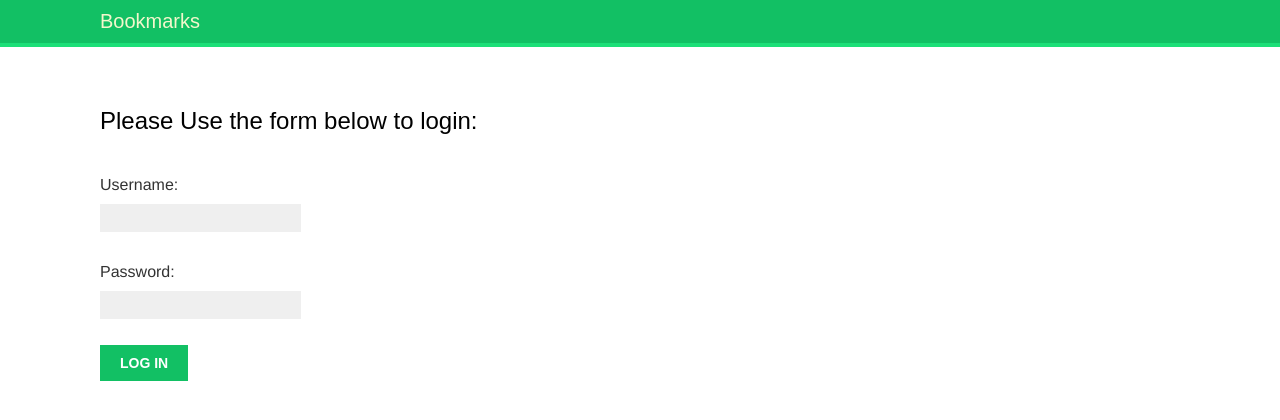
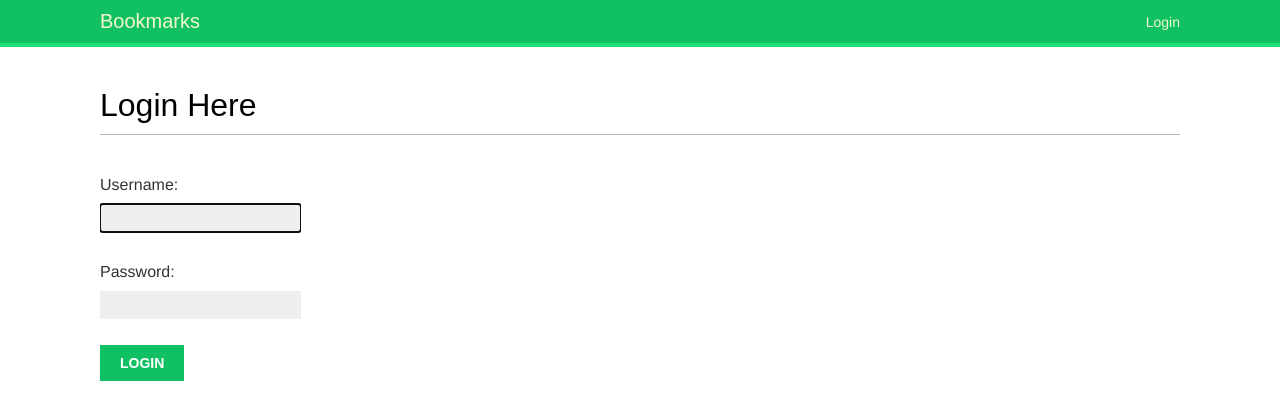
Before and after one commit to alxayeed/django-social-site, a Django app: page /login/ in a window 1280 px wide. Shown: the top 420 px of the page. Run offline with Django 3.2, Linux system fonts and the light colour scheme; some web fonts are replaced.

Commit message:
login,logout view created with django auth views

```diff
--- a/account/templates/account/login.html
+++ b/account/templates/account/login.html
@@ -9,13 +9,10 @@ Login
 {% block content %}
 <h2>Please Use the form below to login:</h2>
 
-{% if message %}
 {{ message }}
-{% else %}
 <form action="" method="POST">
     {% csrf_token %}
     {{ form.as_p }}
     <input type="submit" value="Log in">
 </form>
-{% endif %}
 {% endblock content%}
--- a/account/templates/base.html
+++ b/account/templates/base.html
@@ -15,6 +15,29 @@
 <body>
     <div id="header">
         <span class="logo">Bookmarks</span>
+        {% if request.user.is_authenticated %}
+        <ul class="menu">
+            <li {% if section == "dashboard" %} class="selected" {% endif %}>
+                <a href="{% url 'account:dashboard' %}">My Dashboard</a>
+            </li>
+            <li {% if section == "images" %} class="selected" {% endif %}>
+                <a href="#">Images</a>
+            </li>
+            <li {% if section == "people" %} class="selected" {% endif %}>
+                <a href="#">People</a>
+            </li>
+        </ul>
+        {% endif %}
+
+        <span class="user">
+            {% if request.user.is_authenticated %}
+            Hello {{ request.user.first_name }}
+            <a href="{% url 'account:logout' %}">Logout</a>
+            {% else %}
+            <a href="{% url 'account:login' %}">Login</a>
+            {% endif %}
+        </span>
+
     </div>
     <div id="content">
         {% block content %}
--- /dev/null
+++ b/account/templates/registration/login.html
@@ -0,0 +1,28 @@
+{% extends 'base.html' %}
+
+{% block title %}
+Login
+{% endblock title %}
+
+{% block content %}
+<h1>Login Here</h1>
+{% if forms.errors %}
+<p>
+    Username and Password missmatched
+    Please try Again
+</p>
+{% endif %}
+
+<div class="login-form">
+    <form action="{% url 'account:login' %}" method="POST">
+        {{ form.as_p }}
+        {% csrf_token %}
+        <p><input type="submit" value="Login"></p>
+        <!-- next variable holds the url where to redirect after successfull login -->
+        <input type="hidden" name="next" value="{{ next }}">
+    </form>
+</div>
+
+
+
+{% endblock %}
--- a/account/urls.py
+++ b/account/urls.py
@@ -4,5 +4,8 @@ from . import views
 
 app_name = 'account'
 urlpatterns = [
-    path('login/', views.user_login, name='login')
+    # path('login/', views.user_login, name='login')
+    path('login/', auth_views.LoginView.as_view(), name='login'),
+    path('logout/', auth_views.LogoutView.as_view(), name='logout'),
+    path('dashboard/', views.dashboard, name='dashboard'),
 ]
--- a/account/views.py
+++ b/account/views.py
@@ -1,9 +1,13 @@
-from django.shortcuts import render
+from django.shortcuts import render, redirect
 from django.http import HttpResponse
 from .forms import LoginForm
 from django.contrib.auth import authenticate, login
+from django.contrib.auth.decorators import login_required
 
-# Create your views here.
+
+@login_required
+def dashboard(request):
+    return render(request, 'account/dashboard.html', {'section': 'dashboard'})
 
 
 def user_login(request):
```
Also changed, not shown: account/templates/account/dashboard.html (added, +8 -0 lines), account/templates/registration/logged_out.html (added, +9 -0 lines), bookmarks/settings.py (+7 -0 lines), db.sqlite3.
